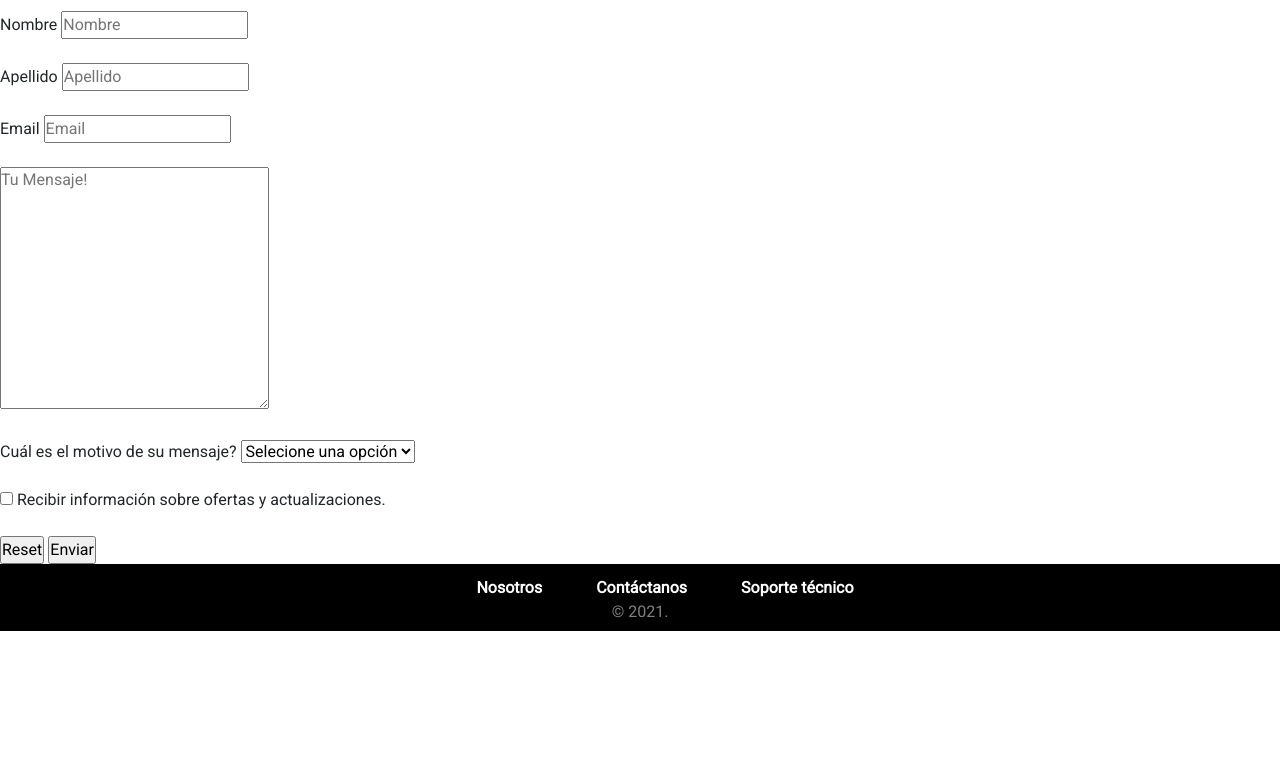
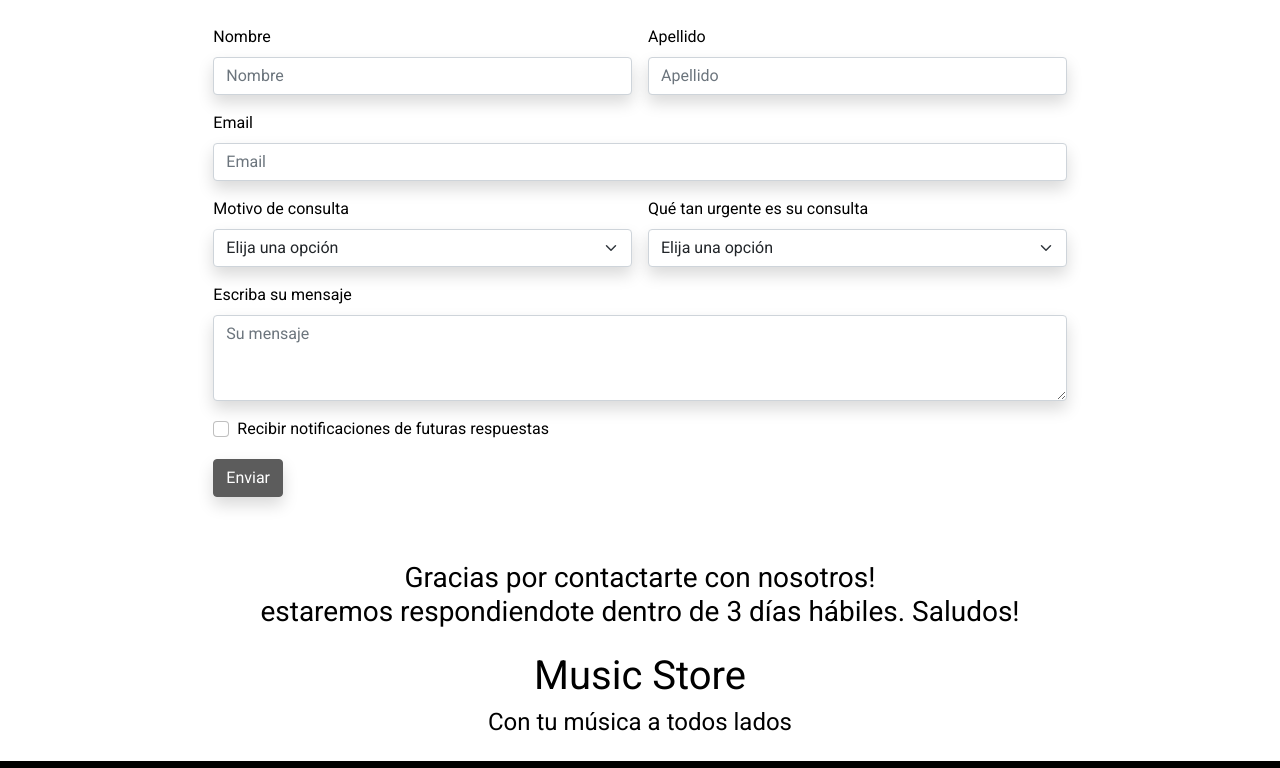
Before and after one commit to frackk/music-store-CH24500, a website: page html/contactactanos.html in a window 1280 px wide. Shown: the part 163-931 px from the top of the page. Before the commit the page ends 800 px from the top, so only its background shows below. Drawn offline with nearby package versions, Linux system fonts and the light colour scheme; a web font is replaced by a local one.

Commit message:
nuevo contactanos.html + edit nosotros.html

```diff
--- a/SEO.txt
+++ /dev/null
@@ -1,3 +0,0 @@
-Para mejorar el seo de la página agregué títulos personalizados a la misma, agregué parrafos, completé los nombres de las cartas en la tienda con palabras claves de productos reales para salir en recomendaciones de búsquedas junto a sus precios, se agregó página error 404, se agregó texto al atributo ALT a distintas fotos para mejorar su búsqueda. y se mejoró la navegación entre las mismas, se renombró la carpeta para que sea mas entendible.
-
-TODOS LOS CAMBIOS SE HICIERON EN TIEMPO, como explique en uno de los mensajes de la entrega, primero hice todo en Visual Studio, para luego pasarlo a Visual Studio Web, algunas cosas se pasaron mal, o me faltaba compiar algunas otras de VSC.
--- a/html/contactactanos.html
+++ b/html/contactactanos.html
@@ -54,46 +54,68 @@
         </div>
     </nav>
 
-<!-- titulo tienda -->
-<h1 class="tit__tienda">Contáctanos</h1>
-    <main class="main">
-        <form action="" method="get" enctype="text/plain">
-            <fieldset>
-                <legend>Ingrese sus datos</legend>
-                <br>
-                    <label for="info-personal">Nombre</label>
-                    <input type="text" name="userName" id="info-personal" placeholder="Nombre">
-                <br>
-                <br>
-                    <label for="info-personal">Apellido</label>
-                    <input type="text" name="userLastName" id="info-personal" placeholder="Apellido">
-                <br>
-                <br>
-                    <label for="user-email">Email</label>
-                    <input type="email" name="userEmail" id="" placeholder="Email">
-                <br>
-                <br>
-                    <textarea name="userMensaje" id="" cols="30" rows="10" placeholder="Tu Mensaje!"></textarea>
-                <br>
-                <br>
-                <label for="motivo">Cuál es el motivo de su mensaje?</label>
-                <select name="userMotivo" id="motivo">
-                    <option value="" disabled selected>Selecione una opción</option>
-                    <option value="Ayuda">Ayuda</option>
-                    <option value="Ofertas">Ofertas</option>
-                    <option value="Trabajo">Trabajo</option>
-                    <option value="Otro-motivo">Otro motivo</option>
+
+<main class="main tema-background">
+<h1 class="tit__tienda d-flex justify-content-center pt-2 pb-2 mb-0">Contáctanos</h1>
+
+<!-- form -->
+<div class="d-flex justify-content-center pt-5 pb-5">
+    <div class="col-md-8">
+        <form class="row g-3">
+            <div class="col-md-6">
+              <label for="Nombre" class="form-label tema-text">Nombre</label>
+              <input type="text" class="form-control shadow" id="Nombre" placeholder="Nombre">
+            </div>
+            <div class="col-md-6">
+              <label for="Apellido" class="form-label tema-text">Apellido</label>
+              <input type="text" class="form-control shadow" id="Apellido" placeholder="Apellido">
+            </div>
+            <div class="col-12">
+              <label for="Email" class="form-label tema-text">Email</label>
+              <input type="email" class="form-control shadow" id="Email" placeholder="Email">
+            </div>
+            <div class="col-md-6">
+                <label for="motivo" class="form-label tema-text">Motivo de consulta</label>
+                <select id="motivo" class="form-select shadow">
+                  <option disabled selected>Elija una opción</option>
+                  <option>Problemas técnicos</option>
+                  <option>Ofertas</option>
+                  <option>Trabajo</option>
+                  <option>Otro motivo</option>
                 </select>
-                <br>
-                <br>
-                <input type="checkbox" name="checkboxSpamm" id=""> Recibir información sobre ofertas y actualizaciones.
-                <br>
-                <br>
-                <input type="reset" value="Reset" class="reset">
-                <input type="submit" value="Enviar" class="submit">
-            </fieldset>
+              </div>
+            <div class="col-md-6">
+                <label for="motivo" class="form-label tema-text">Qué tan urgente es su consulta</label>
+                <select id="motivo" class="form-select shadow">
+                  <option disabled selected>Elija una opción</option>
+                  <option>Urgente</option>
+                  <option>No tan urgente</option>
+                  <option>Puedo esperar</option>
+                </select>
+              </div>
+            <div class="col-md-12">
+              <label for="mensaje" class="form-label tema-text">Escriba su mensaje</label>
+              <textarea class="form-control shadow" id="exampleFormControlTextarea1" rows="3" placeholder="Su mensaje"></textarea>
+            </div>
+            <div class="col-12">
+              <div class="form-check">
+                <input class="form-check-input" type="checkbox" id="gridCheck">
+                <label class="form-check-label tema-text" for="gridCheck">
+                  Recibir notificaciones de futuras respuestas
+                </label>
+              </div>
+            </div>
+            <div class="col-12">
+              <button type="submit" class="btn btn-primary shadow">Enviar</button>
+            </div>
         </form>
-    </main>
+    </div>
+</div>
+
+<p class="h3 d-flex justify-content-center text-center pt-3 pb-3 tema-text">Gracias por contactarte con nosotros!<br>estaremos respondiendote dentro de 3 días hábiles. Saludos!</p>
+<p class="h1 d-flex justify-content-center text-center tema-text pb-0">Music Store</p>
+<p class="h4 d-flex justify-content-center text-center tema-text pb-4 m-0">Con tu música a todos lados</p>
+</main>
 
 <!-- footer -->
 <footer class="footer">
@@ -113,7 +135,7 @@
 	</nav>
   </footer>
 
-    <!-- boostrap javascript link -->
+<!-- boostrap javascript link -->
 <script src="https://cdn.jsdelivr.net/npm/bootstrap@5.1.3/dist/js/bootstrap.bundle.min.js" integrity="sha384-ka7Sk0Gln4gmtz2MlQnikT1wXgYsOg+OMhuP+IlRH9sENBO0LRn5q+8nbTov4+1p" crossorigin="anonymous"></script>
 
 <!-- boton javascript tema -->
--- a/scss/main.scss
+++ b/scss/main.scss
@@ -12,7 +12,7 @@
     font-family: $font;
 }
 
-/* responsive video index */
+/* responsive video index
 @media only screen and (max-width : 2560px) {
     .vid__guitar {
         padding-bottom: 20px;
@@ -67,7 +67,7 @@
         margin: 0px;
         width: 304px;
     }
- }
+ } */
 
 /* título tienda */
 .tit__tienda {
@@ -163,9 +163,9 @@
         transform: translate(-50%, -50%);
     }
     .error404 {
-        color: rgb(177, 177, 177);
+        color: $btn-hover-color;
     }
     .error404parrf {
-        color: rgb(177, 177, 177);;
+        color: $btn-hover-color;
     }
  }
```
Also changed, not shown: html/nosotros.html (+1 -2 lines), README.txt (added), css/main.css, 1 other file.
